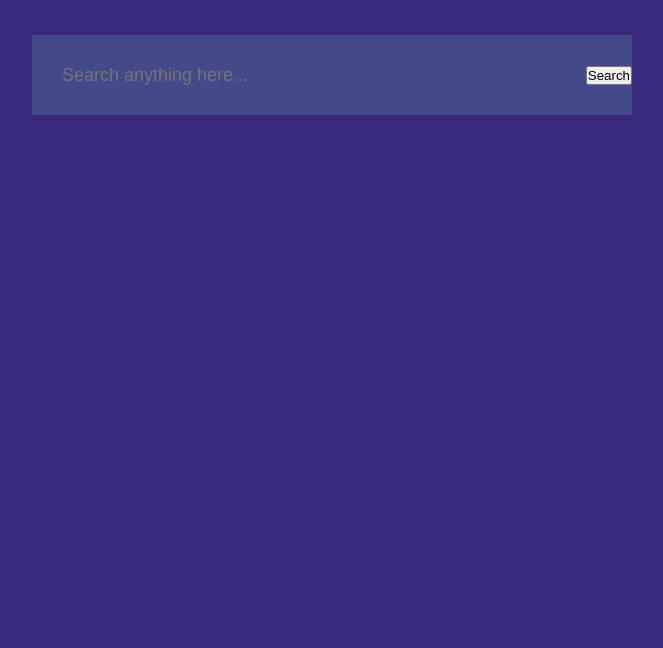
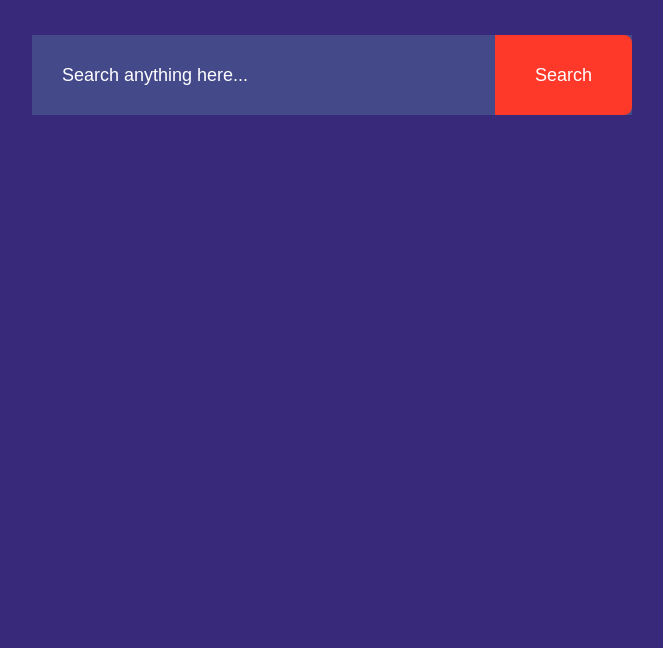
Before and after one commit to Vikalp-Mishra03/Image_search_engine, a plain HTML site: page index.html in a window 1280 px wide. Shown: the part 152-800 px from the top of the page, without its empty margins (308-971 px from the left). Drawn offline with Linux system fonts and the light colour scheme.

Commit message:
complete search button section

```diff
--- a/style.css
+++ b/style.css
@@ -36,3 +36,21 @@ form input{
     font-size: 18px;
     padding: 0px 30px;
 }
+
+form button{
+    padding: 0px 40px;
+    height: 100%;
+    background: #ff3929;
+    color: #fff;
+    font-size: 18px;
+    border: 0;
+    outline: 0;
+    border-top-right-radius: 8px;
+    border-bottom-right-radius: 8px;
+    cursor: pointer;
+}
+
+::placeholder{
+    color: #fff;
+    font-size: 18px;
+}
```
